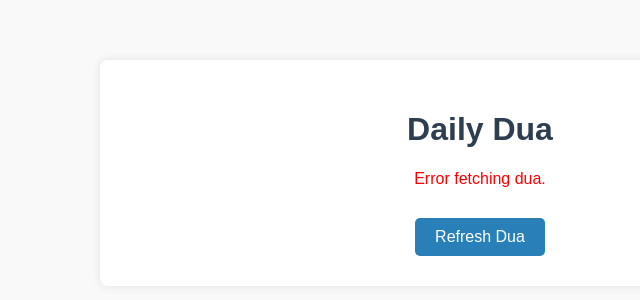
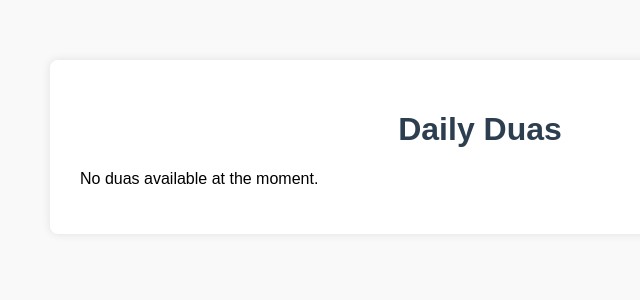
Before and after one commit to ABDULAFEEZ12/Tawfia-Ai, a Flask app: template templates/pages/daily-dua.html in a window 1280 px wide. Shown: the top 300 px of the page, without its empty margins (160-800 px from the left). Run offline with Flask 3, Linux system fonts and the light colour scheme; the template is opened without the code that fills it, so the values that code supplies are empty.

Commit message:
Update daily-dua.html

```diff
--- a/templates/pages/daily-dua.html
+++ b/templates/pages/daily-dua.html
@@ -2,7 +2,7 @@
 <html lang="en">
 <head>
     <meta charset="UTF-8" />
-    <title>Daily Dua</title>
+    <title>Daily Duas</title>
     <style>
         body {
             font-family: Arial, sans-serif;
@@ -11,7 +11,7 @@
             background-color: #f9f9f9;
         }
         .container {
-            max-width: 700px;
+            max-width: 800px;
             margin: auto;
             background: #fff;
             padding: 30px;
@@ -22,83 +22,45 @@
             text-align: center;
             color: #2c3e50;
         }
-        p {
-            font-size: 1.2em;
+        .dua {
+            margin-bottom: 30px;
+            padding: 20px;
+            background-color: #f0f8ff;
+            border-left: 5px solid #2980b9;
+            border-radius: 5px;
+        }
+        .dua h2 {
+            margin-top: 0;
+            color: #2980b9;
+        }
+        .dua p {
+            font-size: 1.1em;
             line-height: 1.6;
-            margin-top: 20px;
-            text-align: center;
+            margin: 10px 0;
         }
-        button {
-            display: block;
-            margin: 30px auto 0 auto;
-            padding: 10px 20px;
-            font-size: 1em;
-            background-color: #2980b9;
-            color: #fff;
-            border: none;
-            border-radius: 5px;
-            cursor: pointer;
-        }
-        button:hover {
-            background-color: #3498db;
-        }
-        #loading {
-            display: none;
-            text-align: center;
-            margin-top: 20px;
-        }
-        #error {
-            color: red;
-            text-align: center;
-            margin-top: 20px;
+        .dua hr {
+            margin: 20px 0;
         }
     </style>
 </head>
 <body>
     <div class="container">
-        <h1>Daily Dua</h1>
-        <p id="dua-text">Loading today's dua...</p>
-        <div id="loading">Loading...</div>
-        <div id="error"></div>
-        <button id="refresh-btn">Refresh Dua</button>
+        <h1>Daily Duas</h1>
+        {% if duas %}
+            {% for dua in duas %}
+                <div class="dua">
+                    <h2>{{ dua.title }}</h2>
+                    <p><strong>Arabic:</strong> {{ dua.arabic }}</p>
+                    <p><strong>Translation:</strong> {{ dua.translation }}</p>
+                    {% if dua.transliteration %}
+                    <p><strong>Transliteration:</strong> {{ dua.transliteration }}</p>
+                    {% endif %}
+                    <p><strong>Reference:</strong> {{ dua.reference }}</p>
+                </div>
+            {% endfor %}
+        {% else %}
+            <p>No duas available at the moment.</p>
+        {% endif %}
     </div>
-
-    <script>
-        async function fetchDailyDua() {
-            const duaText = document.getElementById('dua-text');
-            const loading = document.getElementById('loading');
-            const errorDiv = document.getElementById('error');
-
-            duaText.innerHTML = '';
-            errorDiv.innerHTML = '';
-            loading.style.display = 'block';
-
-            try {
-                const response = await fetch('/api/daily-dua');
-                if (!response.ok) {
-                    throw new Error('Network response was not ok');
-                }
-                const data = await response.json();
-                if (data.dua) {
-                    duaText.innerHTML = `
-                        <strong>${data.dua.title || 'Today\'s Dua'}</strong><br><br>
-                        <em>${data.dua.arabic || ''}</em><br><br>
-                        ${data.dua.translation || ''}<br><br>
-                        <small><strong>Reference:</strong> ${data.dua.reference || 'N/A'}</small>
-                    `;
-                } else {
-                    duaText.innerHTML = 'Could not load dua today.';
-                }
-            } catch (err) {
-                errorDiv.innerHTML = 'Error fetching dua.';
-                console.error(err);
-            } finally {
-                loading.style.display = 'none';
-            }
-        }
-
-        document.getElementById('refresh-btn').addEventListener('click', fetchDailyDua);
-        window.onload = fetchDailyDua;
-    </script>
 </body>
 </html>
```
